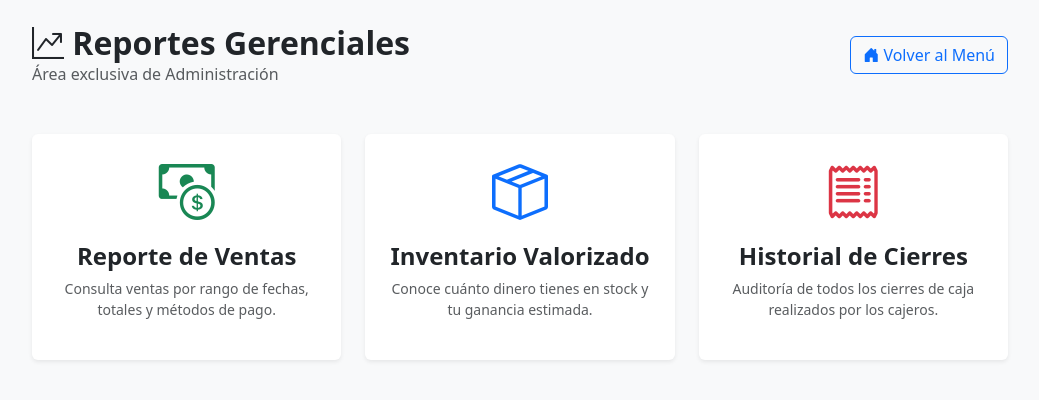
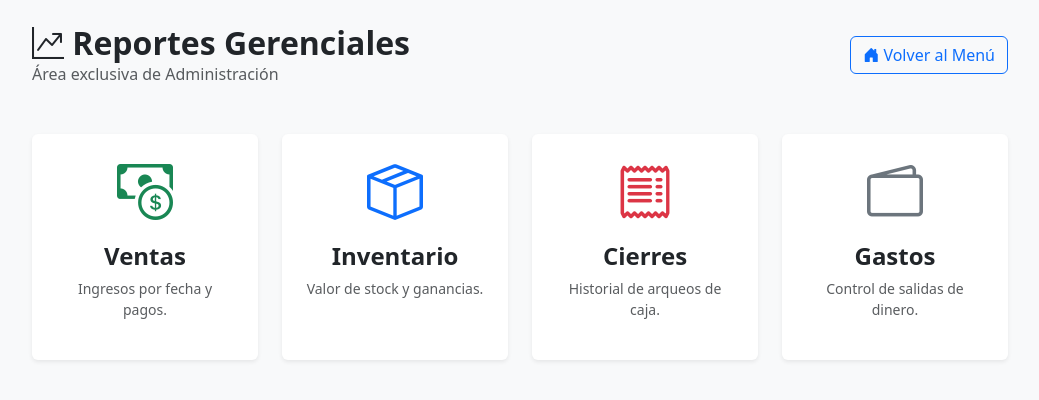
Before and after one commit to comercial2hermanos/sistema_c2h, a Django app: page /reportes/ in a window 1280 px wide. Shown: the top 400 px of the page, without its empty margins (120-1159 px from the left). Run offline with Django 5.2, Linux system fonts and the light colour scheme; the visitor is signed in with stand-in values (Sample User, id 1).

Commit message:
Ticket cierre y reportes actualizados

```diff
--- a/principal/templates/principal/reportes_menu.html
+++ b/principal/templates/principal/reportes_menu.html
@@ -17,36 +17,48 @@
             <a href="{% url 'menu' %}" class="btn btn-outline-primary"><i class="bi bi-house-door-fill"></i> Volver al Menú</a>
         </div>
 
-        <div class="row g-4">
-            <div class="col-md-4">
+        <div class="row row-cols-1 row-cols-md-2 row-cols-lg-4 g-4">
+
+            <div class="col">
                 <a href="{% url 'reporte_ventas' %}" class="text-decoration-none">
                     <div class="card h-100 border-0 shadow-sm text-center p-4 hover-effect">
                         <div class="text-success mb-3"><i class="bi bi-cash-coin display-4"></i></div>
-                        <h4 class="fw-bold text-dark">Reporte de Ventas</h4>
-                        <p class="text-muted small">Consulta ventas por rango de fechas, totales y métodos de pago.</p>
+                        <h4 class="fw-bold text-dark">Ventas</h4>
+                        <p class="text-muted small">Ingresos por fecha y pagos.</p>
                     </div>
                 </a>
             </div>
 
-            <div class="col-md-4">
+            <div class="col">
                 <a href="{% url 'reporte_inventario' %}" class="text-decoration-none">
                     <div class="card h-100 border-0 shadow-sm text-center p-4 hover-effect">
                         <div class="text-primary mb-3"><i class="bi bi-box-seam display-4"></i></div>
-                        <h4 class="fw-bold text-dark">Inventario Valorizado</h4>
-                        <p class="text-muted small">Conoce cuánto dinero tienes en stock y tu ganancia estimada.</p>
+                        <h4 class="fw-bold text-dark">Inventario</h4>
+                        <p class="text-muted small">Valor de stock y ganancias.</p>
                     </div>
                 </a>
             </div>
 
-            <div class="col-md-4">
+            <div class="col">
                 <a href="{% url 'reporte_cierres' %}" class="text-decoration-none">
                     <div class="card h-100 border-0 shadow-sm text-center p-4 hover-effect">
                         <div class="text-danger mb-3"><i class="bi bi-receipt display-4"></i></div>
-                        <h4 class="fw-bold text-dark">Historial de Cierres</h4>
-                        <p class="text-muted small">Auditoría de todos los cierres de caja realizados por los cajeros.</p>
+                        <h4 class="fw-bold text-dark">Cierres</h4>
+                        <p class="text-muted small">Historial de arqueos de caja.</p>
                     </div>
                 </a>
             </div>
+
+            <div class="col">
+                <a href="{% url 'reporte_gastos' %}" class="text-decoration-none">
+                    <div class="card h-100 border-0 shadow-sm text-center p-4 hover-effect">
+                        <div class="text-secondary mb-3"><i class="bi bi-wallet2 display-4"></i></div>
+                        <h4 class="fw-bold text-dark">Gastos</h4>
+                        <p class="text-muted small">Control de salidas de dinero.</p>
+                    </div>
+                </a>
+            </div>
+
         </div>
     </div>
 
--- a/principal/views.py
+++ b/principal/views.py
@@ -205,9 +205,6 @@ def imprimir_reporte_cierre(request, id_cierre):
     total_abonos = Decimal(total_abonos)
     total_gastos = Decimal(total_gastos)
 
-    # El monto efectivo guardado en CierreCaja ya tiene restado los gastos y sumado los abonos
-    # Solo los pasamos al contexto para desglose visual
-
     context = {'cierre': cierre, 'abonos': total_abonos, 'gastos': total_gastos}
     return render(request, 'principal/ticket_cierre.html', context)
 
@@ -400,6 +397,30 @@ def reporte_cierres(request):
     cierres = CierreCaja.objects.all().order_by('-fecha_cierre')
     return render(request, 'principal/reporte_cierres.html', {'cierres': cierres})
 
+# --- AQUÍ ESTÁ LO NUEVO: REPORTE DE GASTOS ---
+@user_passes_test(es_admin, login_url='/')
+def reporte_gastos(request):
+    hoy = timezone.now()
+    fecha_inicio = request.GET.get('inicio', hoy.replace(day=1).strftime('%Y-%m-%d'))
+    fecha_fin = request.GET.get('fin', hoy.strftime('%Y-%m-%d'))
+
+    # Filtramos por fecha
+    gastos = Gasto.objects.filter(fecha__date__range=[fecha_inicio, fecha_fin]).order_by('-fecha')
+
+    total_gastado = gastos.aggregate(Sum('monto'))['monto__sum'] or 0
+
+    # Agrupar por usuario (quién gasta más)
+    por_usuario = gastos.values('usuario__username').annotate(total=Sum('monto')).order_by('-total')
+
+    context = {
+        'gastos': gastos,
+        'fecha_inicio': fecha_inicio,
+        'fecha_fin': fecha_fin,
+        'total_gastado': total_gastado,
+        'por_usuario': por_usuario
+    }
+    return render(request, 'principal/reporte_gastos.html', context)
+
 @login_required
 def cuentas_por_cobrar(request):
     ventas_pendientes = Venta.objects.filter(tipo_pago='CREDITO', pagado=False).order_by('fecha')
--- a/sistema_gestion/urls.py
+++ b/sistema_gestion/urls.py
@@ -9,12 +9,12 @@ from principal.views import (
     gestion_clientes, crear_cliente, editar_cliente, eliminar_cliente,
     gestion_usuarios, crear_usuario, editar_usuario, eliminar_usuario,
     # REPORTES
-    vista_reportes_menu, reporte_ventas, reporte_inventario, reporte_cierres,
+    vista_reportes_menu, reporte_ventas, reporte_inventario, reporte_cierres, reporte_gastos, # <--- AGREGADO
     # FIADOS / CUENTAS POR COBRAR
     cuentas_por_cobrar, guardar_abono,
     # API CLIENTE RÁPIDO
     crear_cliente_rapido,
-    # --- GASTOS (ESTO ES LO QUE FALTABA) ---
+    # GASTOS
     listar_gastos, guardar_gasto
 )
 
@@ -35,7 +35,7 @@ urlpatterns = [
     path('compras/', vista_compras, name='compras'),
     path('guardar_compra/', guardar_compra, name='guardar_compra'),
 
-    # --- RUTAS DE GASTOS (VITAL PARA EL BOTÓN) ---
+    # GASTOS
     path('gastos/', listar_gastos, name='listar_gastos'),
     path('gastos/guardar/', guardar_gasto, name='guardar_gasto'),
 
@@ -71,4 +71,5 @@ urlpatterns = [
     path('reportes/ventas/', reporte_ventas, name='reporte_ventas'),
     path('reportes/inventario/', reporte_inventario, name='reporte_inventario'),
     path('reportes/cierres/', reporte_cierres, name='reporte_cierres'),
+    path('reportes/gastos/', reporte_gastos, name='reporte_gastos'), # <--- NUEVA RUTA
 ]
```
Also changed, not shown: principal/templates/principal/reporte_gastos.html (added, +84 -0 lines), principal/templates/principal/ticket_cierre.html (+7 -2 lines).
